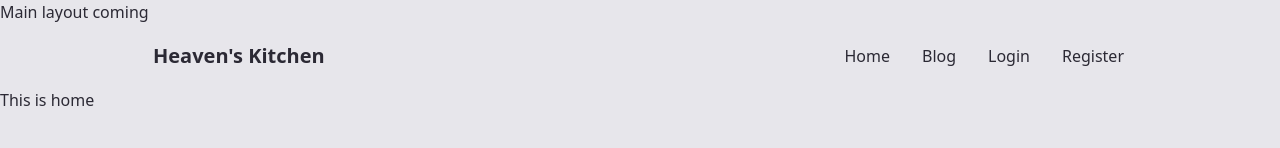
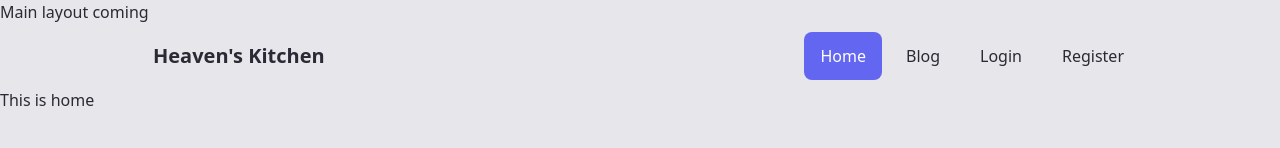
Before and after one commit to jakariamasum/Heavens-Kitchen, a React (Vite) app: page / in a window 1280 px wide. Shown: the top 148 px of the page. Built offline with nearby package versions, Linux system fonts and the light colour scheme; no server answers.

Commit message:
active route added

```diff
--- a/src/Shared/Header/Header.jsx
+++ b/src/Shared/Header/Header.jsx
@@ -1,7 +1,14 @@
 import React from 'react';
-import { Link } from 'react-router-dom';
+import { Link, useLocation } from 'react-router-dom';
 
 const Header = () => {
+
+  const isActiveRoute = (routePath) => {
+    const { pathname } = useLocation();
+    return pathname === routePath;
+  };
+
+
   return (
     <div className="mx-32">
       <div className="navbar bg-base-100">
@@ -9,11 +16,11 @@ const Header = () => {
           <a className="btn btn-ghost normal-case text-xl">Heaven's Kitchen</a>
         </div>
         <div className="flex-none">
-          <ul className="menu menu-horizontal px-1">
-            <li><Link to='/'>Home</Link></li>
-            <li><Link to='/blog'>Blog</Link></li>
-            <li><Link to='/login'>Login</Link></li>
-            <li><Link to='/register'>Register</Link></li>
+          <ul className="menu menu-horizontal px-1 gap-2">
+            <li><Link to='/' className={`${isActiveRoute('/')?"bg-indigo-500 text-white":""}`}>Home</Link></li>
+            <li><Link to='/blog' className={`${isActiveRoute('/blog')?"bg-indigo-500 text-white":""}`}>Blog</Link></li>
+            <li><Link to='/login' className={`${isActiveRoute('/login')?"bg-indigo-500 text-white":""}`}>Login</Link></li>
+            <li><Link to='/register' className={`${isActiveRoute('/register')?"bg-indigo-500 text-white":""}`}>Register</Link></li>
           </ul>
         </div>
       </div>
```
